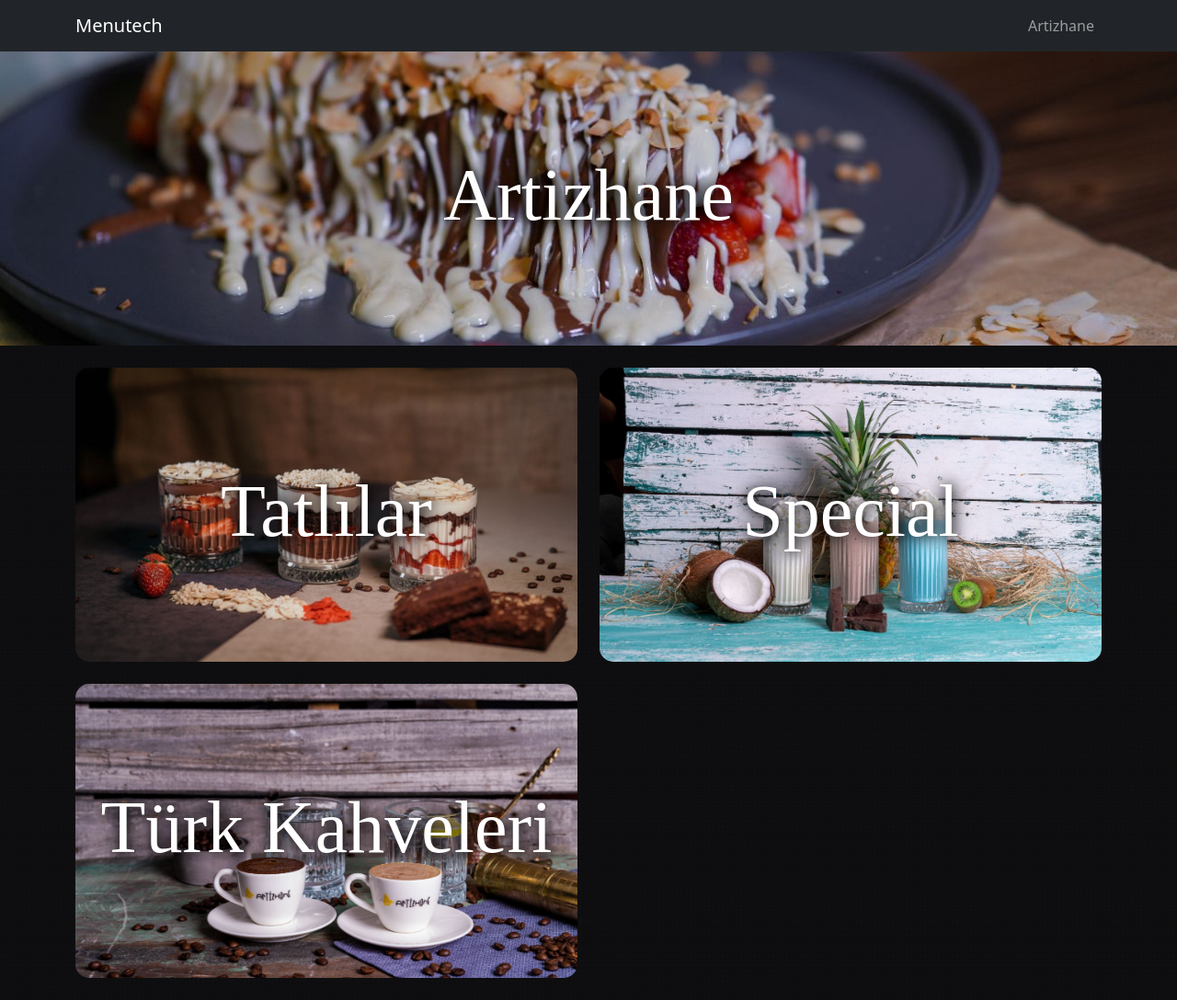
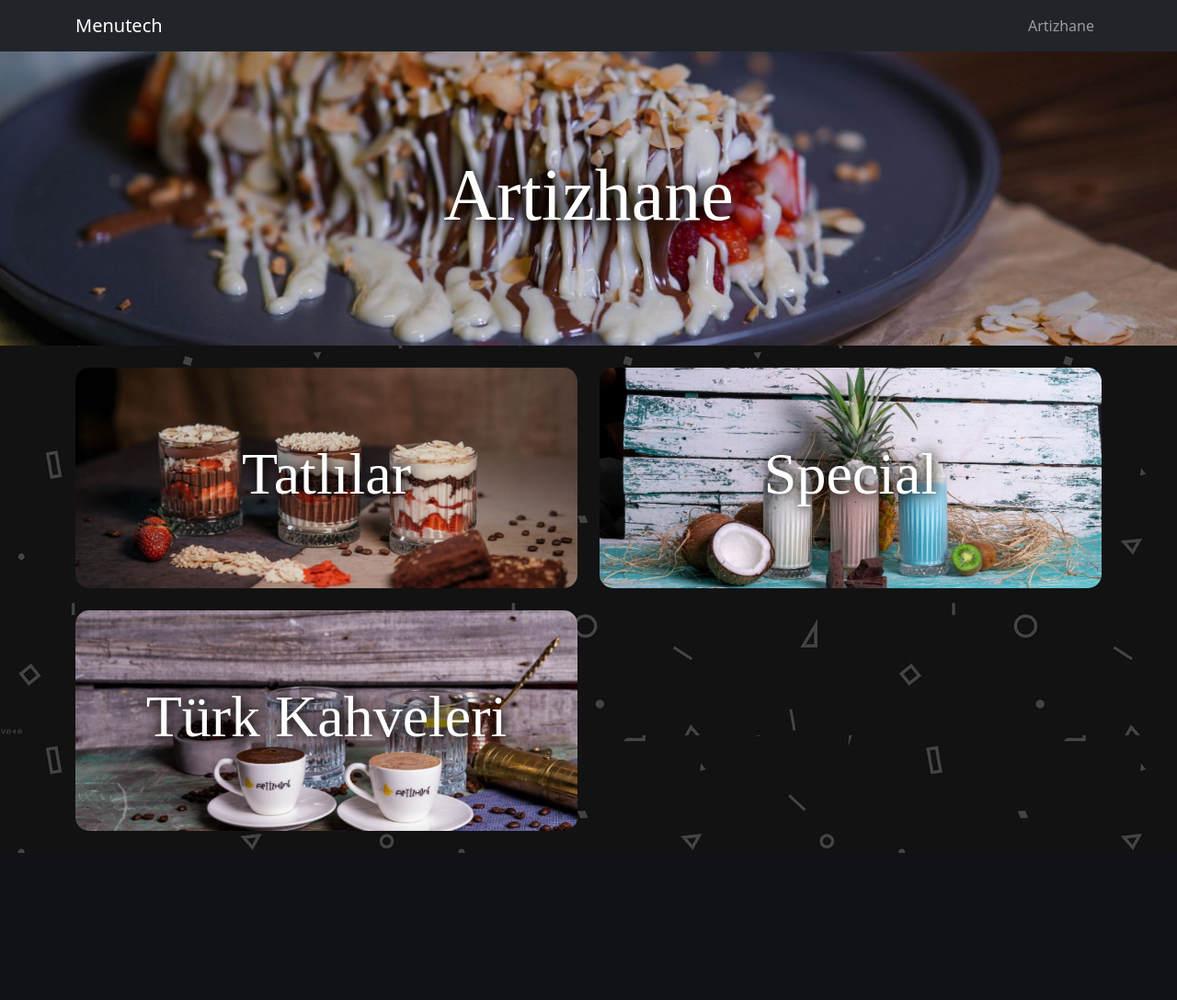
Before and after one commit to Techomp/onlinemenusystem, a Django app: page /menu/artizhane/ in a window 1280 px wide. Shown: the whole page at 92% size. After the commit the page ends 928 px from the top, so only its background shows below. Run offline with Django 4.2, Linux system fonts and the light colour scheme; data comes from the database, SQL or seed files in the repository; both versions use the stored data as it was after the commit; some libraries are stand-ins or nearby versions.

Commit message:
Design changes

```diff
--- a/menu/static/menu/css/menu.css
+++ b/menu/static/menu/css/menu.css
@@ -24,6 +24,12 @@
     color: white
 }
 
+.category-text{
+    font-family: "Times New Roman", Times, serif;
+    text-shadow: 1px 1px 13px rgba(0,0,0,.9),1px 1px 20px rgba(0,0,0,.8);
+    color: white;
+    font-size: 5vw;
+}
 .edit-text-link{
     color: inherit;
     cursor: pointer;
@@ -41,7 +47,7 @@
     background-repeat: no-repeat;
     background-size: cover;
     padding: 32px 0;
-    min-height: 40vh;
+    min-height: 30vh;
     display: flex;
     flex-direction: column;
     justify-content: center;
--- a/menu/templates/menu/category_details.html
+++ b/menu/templates/menu/category_details.html
@@ -9,7 +9,7 @@
 
     <div class "row">
         <div class="col-12 menu-main-image" style="background-image: url({{ category.image.url }})">
-            <h2 class="text-center menu-text display-1  ">{{category.name|title}}</h2>
+            <h2 class="text-center menu-text display-1">{{category.name|title}}</h2>
             {% if user.is_authenticated and menu.account == user %}
                 <a href="{% url 'category_edit' menu.slug category.slug  %}">
                     <div>
--- a/menu/templates/menu/menu_details.html
+++ b/menu/templates/menu/menu_details.html
@@ -29,8 +29,8 @@
 
                     <div class = "col">
                         <a href="{% url 'category_details' menu.slug category.slug %}" class = "menu-text-link">
-                            <div class="category-image mb-4" style="background-image: url({{ category.image.url }})">
-                                    <h2 class="text-center menu-text display-1">{{category.name|title}}</h2>
+                            <div class="category-image mb-4" style="background-image: url({{ category.image.url }});">
+                                    <h2 class="text-center category-text display-1">{{category.name|title}}</h2>
                             </div>
                         </a>
                     </div>
--- a/menu/views.py
+++ b/menu/views.py
@@ -123,7 +123,7 @@
             category.image = request.FILES["image"]
 
         category.save()
-        return redirect("category_edit", slug=slug, category_slug=category_slug)
+        return redirect("category_edit", slug=slug, category_slug=category.slug)
 
     data = {
         "menu":menu,
--- a/static/css/style.css
+++ b/static/css/style.css
@@ -0,0 +1,4 @@
+html, body {
+    margin: 0;
+    height: 100%;
+}
--- a/templates/base.html
+++ b/templates/base.html
@@ -12,7 +12,7 @@
     <title>{% block title %} {% endblock %} | Digital Menu</title>
 </head>
 <body {% if  menu %}
-    style="background-image: url({{menu.background_image.url}})"
+    style="background-image: url({{menu.background_image.url}}); background-size: cover;"
 {% endif %}>
 
     {% include "partials/_navbar.html" %}
```
Also changed, not shown: db.sqlite3, uploads/categories/türkkahveleri.jpg (added), uploads/menus_backgrounds/default.jpg, uploads/menus_backgrounds/default3.jpg (added), uploads/menus_backgrounds/default4.jpg (added), uploads/menus_backgrounds/default_white.jpg (added), uploads/menus_backgrounds/default_yellow.jpg (added), 1 other file.
